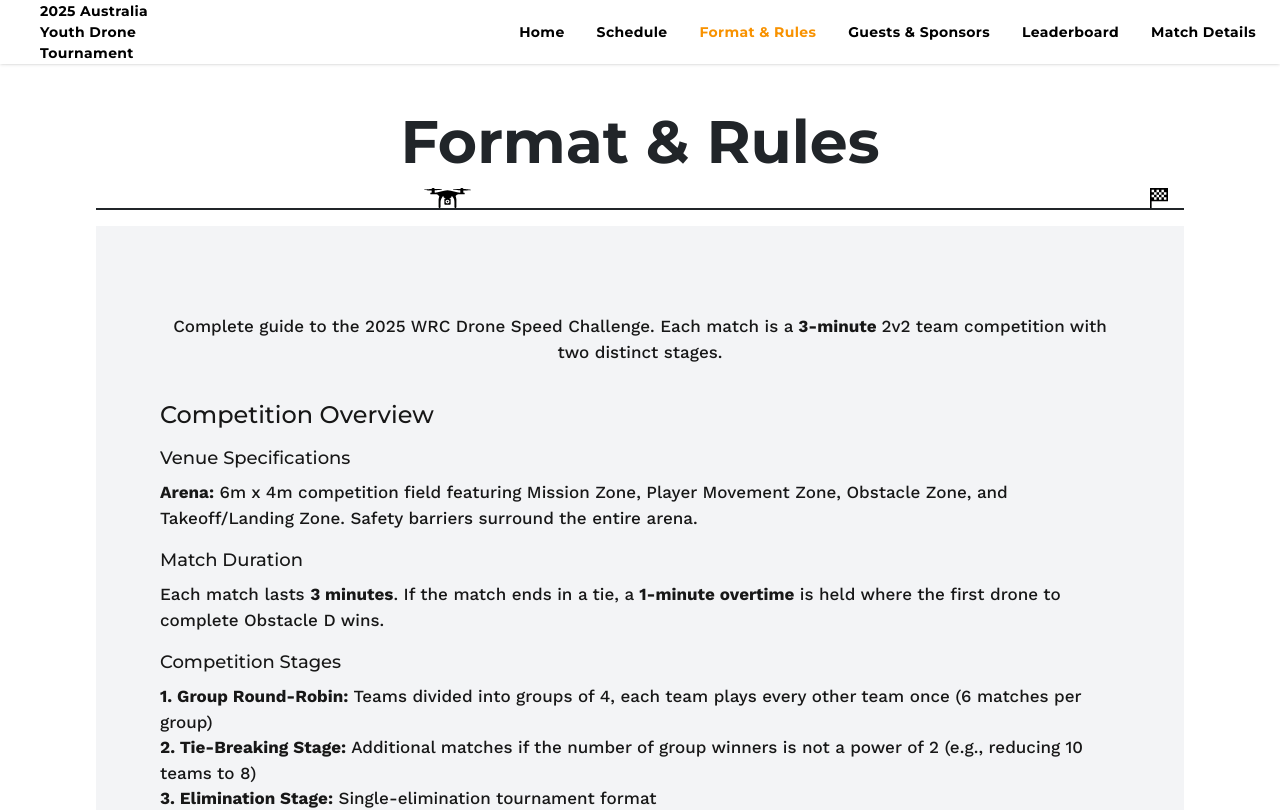
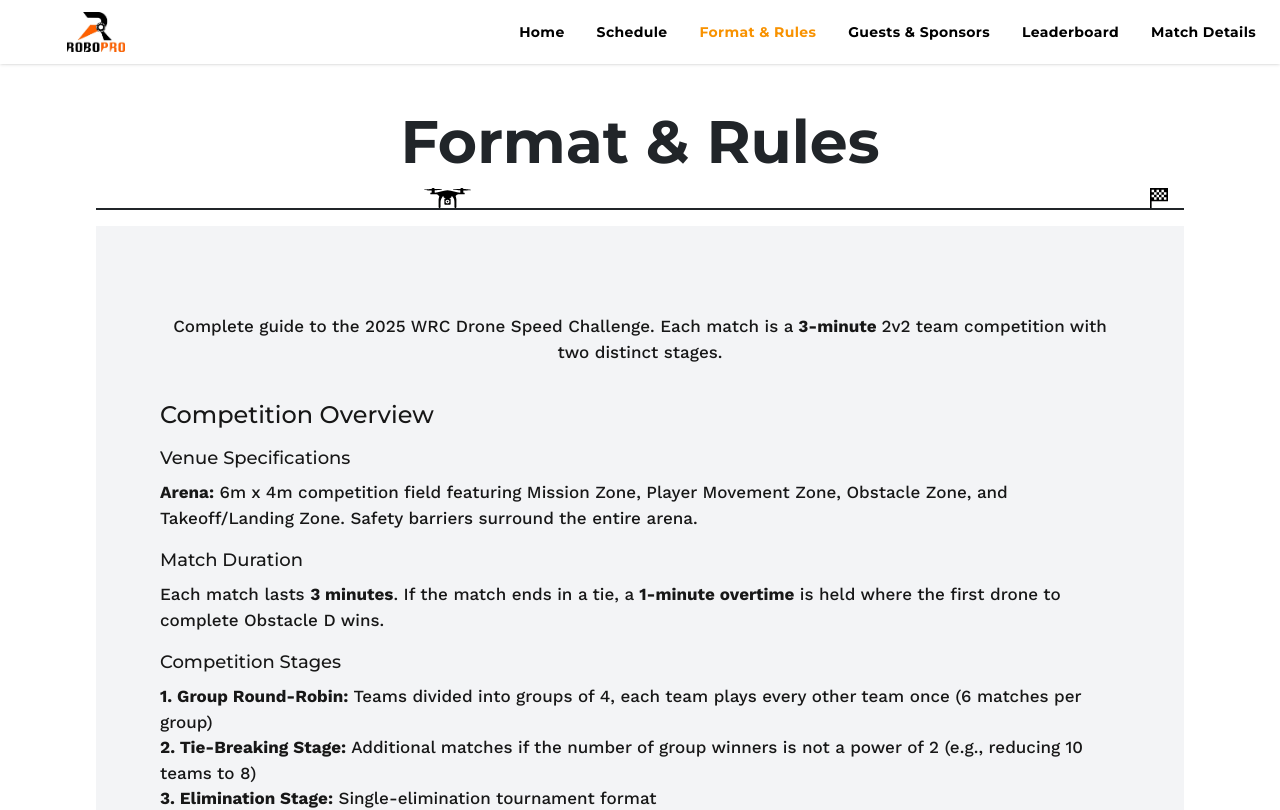
Before and after one commit to codersforcauses/Robodrone, a Next.js app in the folder client/: page /format-rules in a window 1280 px wide. Shown: the top 810 px of the page. Built offline with nearby package versions, Linux system fonts and the light colour scheme.

Commit message:
add robopro logo into nav bar

```diff
--- a/client/src/components/ui/navbar.tsx
+++ b/client/src/components/ui/navbar.tsx
@@ -18,14 +18,16 @@ export default function Navbar() {
       <nav className="medium-sm mx-auto flex h-full max-w-7xl items-center justify-between">
         {/* Logo container */}
         <div className="relative mx-10 flex h-10 w-28 items-center">
-          <p>2025 Australia Youth Drone Tournament</p>
-          {/* <Image
-            className="object-contain"
-            src="https://squadrone.com.au/wp-content/uploads/2024/11/squadrone-logo-01-scaled.webp"
-            alt="Squadrone Logo"
-            width={2560}
-            height={889}
-          /> */}
+          <Link href="/" className="block h-full">
+            <Image
+              className="object-contain"
+              src="/robopro.png"
+              alt="RoboProLogo"
+              fill
+              sizes="(max-width: 768px) 120px, 150px"
+              priority
+            />
+          </Link>
         </div>
 
         {/* Navbar options/links container */}
```
Also changed, not shown: client/public/robopro.png (added).
